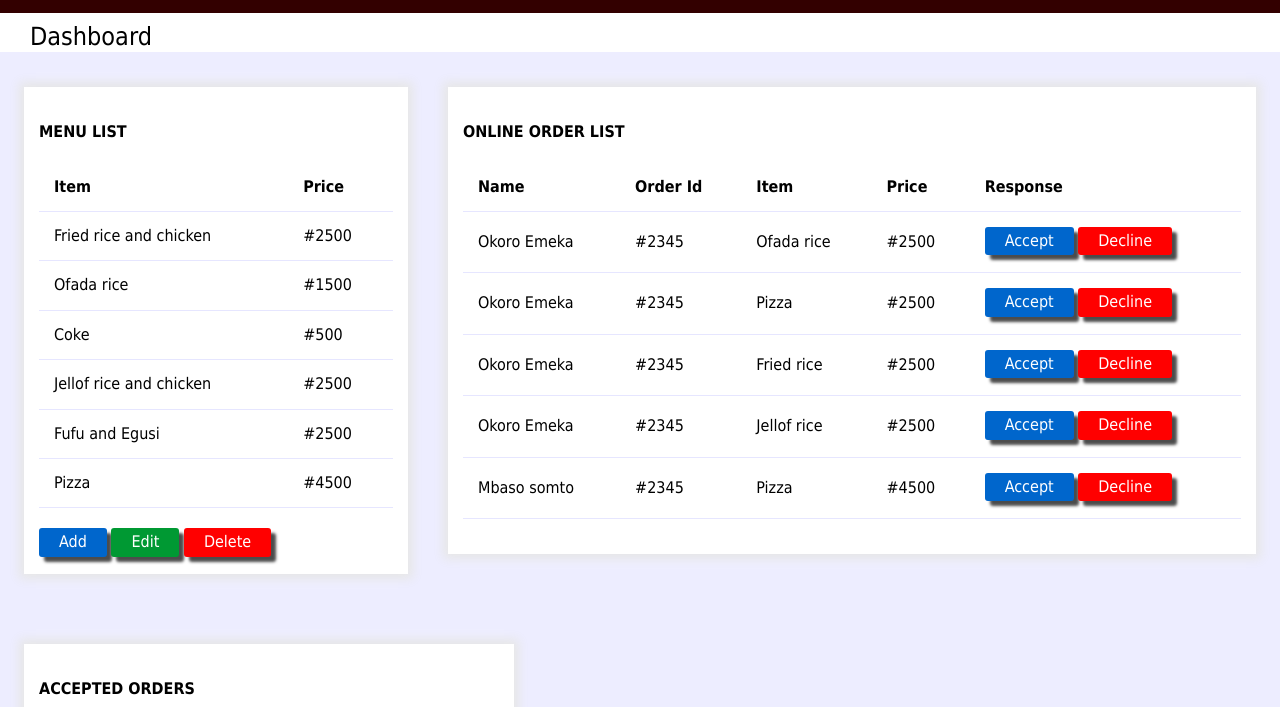
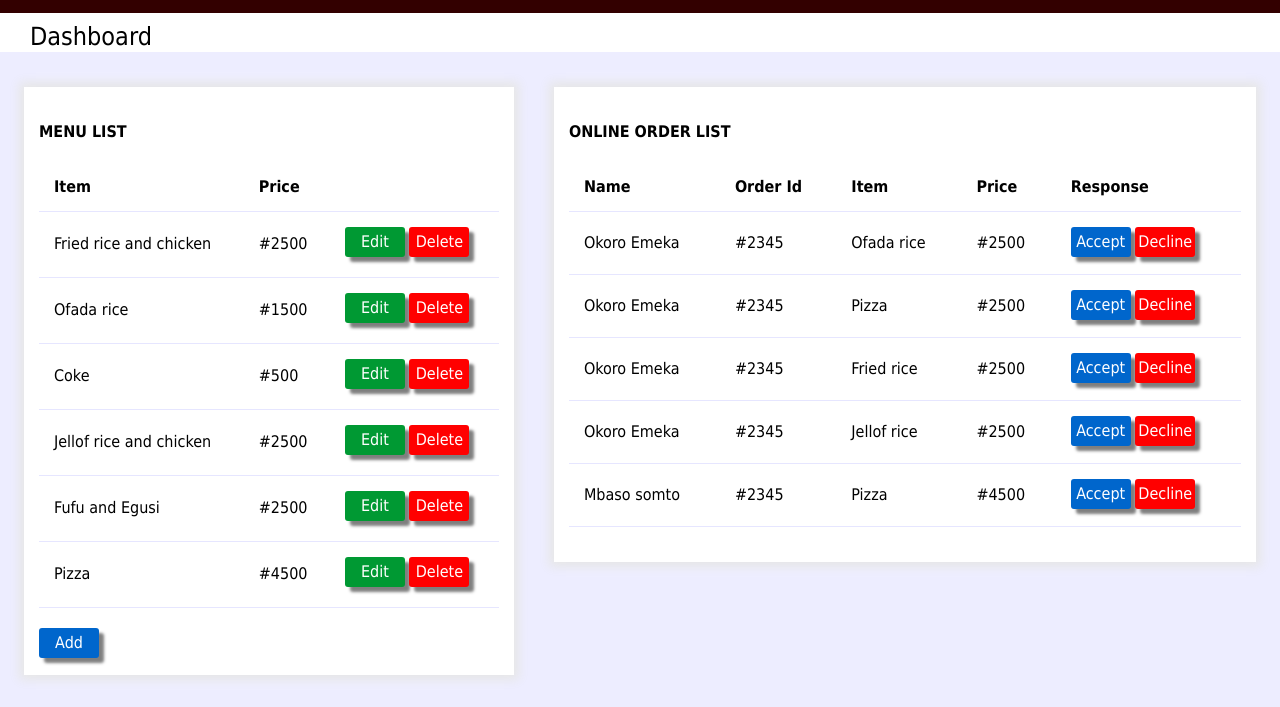
Before and after one commit to okoroemeka/fast-food-fast, a plain HTML site: page UI/admin.html in a window 1280 px wide. Shown: the part 57-764 px from the top of the page. Drawn offline with nearby package versions, Linux system fonts and the light colour scheme.

Commit message:
refactor code

```diff
--- a/UI/admin.html
+++ b/UI/admin.html
@@ -10,7 +10,7 @@
         crossorigin="anonymous">
     <link rel="stylesheet" href="//normalize-css.googlecode.com/svn/trunk/normalize.css">
     <link rel="stylesheet" href="css/menu.css">
-    <title>Menu</title>
+    <title>Admin</title>
 </head>
 
 <body>
@@ -45,7 +45,7 @@
             </div>
             <!-- Menu table -->
             <div class="row">
-                <div class="col-4" id="admin-menu">
+                <div class="col-5" id="admin-menu">
                     <div class="menu-card">
                         <div class="card-header">
                             <h4>MENU LIST</h4>
@@ -57,47 +57,70 @@
                                     <tr>
                                         <th>Item</th>
                                         <th>Price</th>
+                                        <th></th>
                                     </tr>
                                 </thead>
                                 <tbody>
                                     <tr>
                                         <td>Fried rice and chicken</td>
                                         <td>#2500</td>
+                                        <td>
+                                            <button class="edit-item">Edit</button>
+                                            <button class="delete-item">Delete</button>
+                                        </td>
                                     </tr>
                                     <tr>
                                         <td>Ofada rice</td>
                                         <td>#1500</td>
+                                        <td>
+                                            <button class="edit-item">Edit</button>
+                                            <button class="delete-item">Delete</button>
+                                        </td>
                                     </tr>
                                     <tr>
                                         <td>Coke</td>
                                         <td>#500</td>
+                                        <td>
+                                            <button class="edit-item">Edit</button>
+                                            <button class="delete-item">Delete</button>
+                                        </td>
                                     </tr>
                                     <tr>
                                         <td>Jellof rice and chicken</td>
                                         <td>#2500</td>
+                                        <td>
+                                            <button class="edit-item">Edit</button>
+                                            <button class="delete-item">Delete</button>
+                                        </td>
                                     </tr>
                                     <tr>
                                         <td>Fufu and Egusi</td>
                                         <td>#2500</td>
+                                        <td>
+                                            <button class="edit-item">Edit</button>
+                                            <button class="delete-item">Delete</button>
+                                        </td>
                                     </tr>
                                     <tr>
                                         <td>Pizza</td>
                                         <td>#4500</td>
+                                        <td>
+                                            <button class="edit-item">Edit</button>
+                                            <button class="delete-item">Delete</button>
+                                        </td>
                                     </tr>
                                 </tbody>
                             </table>
                         </div>
                         <div class="menu-card-button">
-                            <button id="add-item">Add</button>
-                            <button id="edit-item">Edit</button>
-                            <button id="delete-item">Delete</button>
+                            <button class="item-modal" id="add-item">Add</button>
                         </div>
 
                     </div>
                 </div>
 
                 <!-- Online order List -->
-                <div class="col-8" id="admin-action">
+                <div class="col-7" id="admin-action">
                     <div class="order-card">
                         <div class="order-header">
                             <h4>ONLINE ORDER LIST</h4>
@@ -309,8 +332,8 @@
     <footer>
         <div class="row footer-container">
             <div class="col-12 footer">
-                <p style="color: #ffffff">Designed by:okoro Emeka © 2018
-                    <a href="index.html" style="text-decoration: none; color: #ffffff;"> Fast-food-fast </a>
+                <p >Designed by:okoro Emeka © 2018
+                    <a href="index.html"> Fast-food-fast </a>
                 </p>
             </div>
         </div>
--- a/UI/css/menu.css
+++ b/UI/css/menu.css
@@ -273,22 +273,34 @@ thead,th,td{
 	border-collapse: collapse;
 	/*border-color: inherit;*/
 }
-.menu-card-button button,
+
 .accept-button,
 .reject-button,
-#add-button{
+.delete-item,
+.edit-item,
+#add-button,
+#add-item
+{
 	color: #ffffff;
-	padding: 5px 20px;
+	width: 60px;
+    height: 30px;
+	padding: 5px 0px;
 	border: 0px;
 	border-radius: 3px;
-	box-shadow: 5px 5px 3px 0px rgba(0,0,0,0.7);
+	box-shadow: 5px 5px 3px 0px rgba(0,0,0,0.5);
 	transition-duration: 0.5s;
+}
+#add-item,
+.delete-item,
+.edit-item{
+	width: 60px;
 }
 span input[type=checkbox]:hover,
 .accept-button:hover,
 .reject-button:hover,
-.menu-card-button button:hover,
-#add-button{
+.delete-item:hover,
+.edit-item:hover,
+#add-item:hover{
 	cursor: pointer;
 }
 #add-item,
@@ -296,10 +308,11 @@ span input[type=checkbox]:hover,
  background-color: #0066cc;
  margin-bottom: 2px;
 }
-#edit-item{
+.edit-item{
 	background-color: #009933;
+	margin-bottom: 5px;
 }
-#delete-item,
+.delete-item,
 .reject-button{
 	background-color: #ff0000;
 }
@@ -448,6 +461,8 @@ span input[type=checkbox]:hover,
 }
 #add-button{
 	margin-top: 10px;
+	width: 80px;
+    height: 30px;
 }
 /* The Close Button */
 .close {
@@ -528,13 +543,13 @@ span input[type=checkbox]:hover,
   }
  /*Admin page*/
   #admin-menu{
- 	width: 33.33%;
+ 	width: 41.66%;
   }
   #accepted-oders{
   	width: 41.66%;
  }
  #admin-action{
- 	width: 66.66%;
+ 	width: 58.33%;
  }
  .profile-heading h1{
 	font-size: 2rem;
--- a/UI/js/main.js
+++ b/UI/js/main.js
@@ -17,7 +17,7 @@ navbarToggle.addEventListener('click',function(){
 let modal = document.getElementById('myModal');
 
 // Get the button that opens the modal
-let btn = document.getElementById("add-item-menu");
+let btn = document.getElementById("add-item");
 
 // Get the <span> element that closes the modal
 const span = document.getElementsByClassName("close")[0];
```
